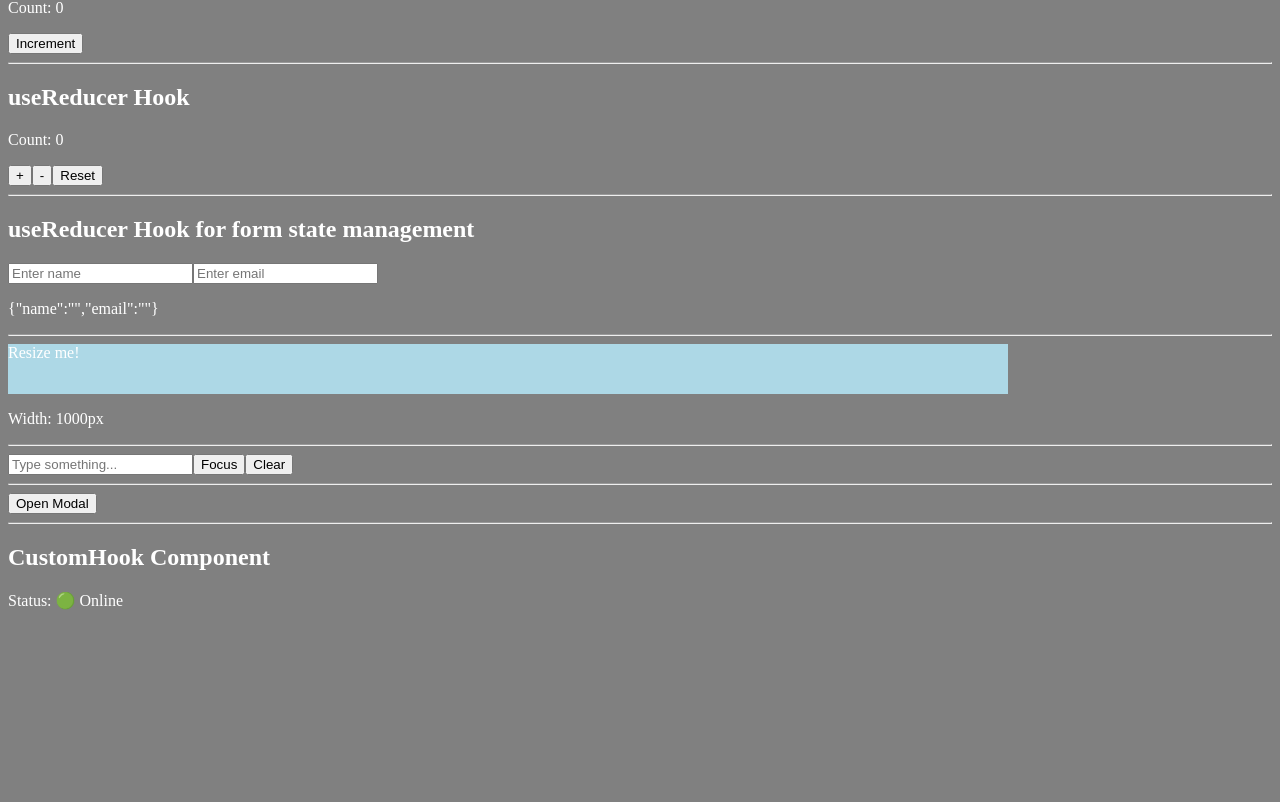
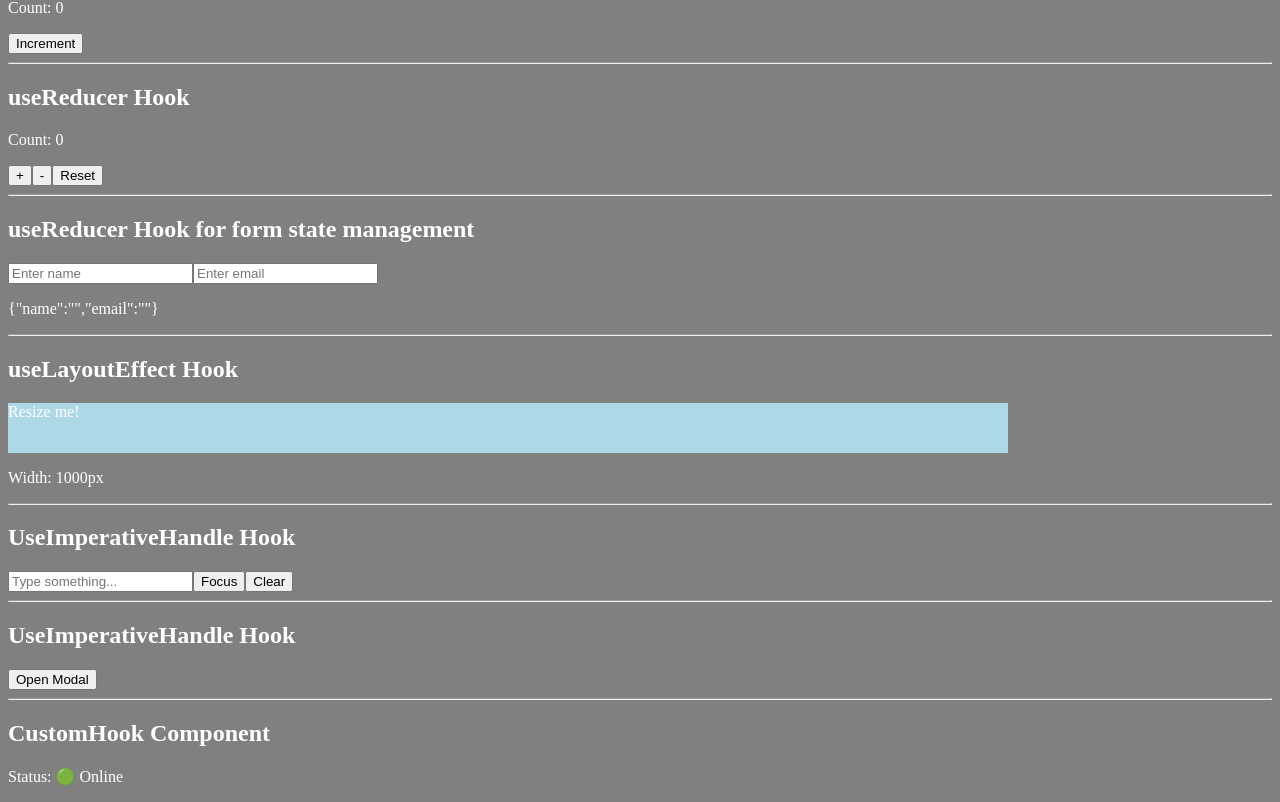
Before and after one commit to Anusuya-SK/React-Projects, a React (Create React App) app in the folder react_hooks/: page / in a window 1280 px wide. Shown: the part 862-1664 px from the top of the page. Before the commit the page ends 1488 px from the top, so only its background shows below. Built offline with nearby package versions, Linux system fonts and the light colour scheme.

Commit message:
Added comments

```diff
--- a/react_hooks/src/components/UseImperativeHandle.js
+++ b/react_hooks/src/components/UseImperativeHandle.js
@@ -21,6 +21,7 @@ function UseImperativeHandle() {
     const inputRef = useRef();
   return (
     <div>
+      <h2>UseImperativeHandle Hook</h2>
       <CustomInput ref={inputRef} />
       <button onClick={() => inputRef.current.focus()}>Focus</button>
       <button onClick={() => inputRef.current.clear()}>Clear</button>
--- a/react_hooks/src/components/UseImperativeModal.js
+++ b/react_hooks/src/components/UseImperativeModal.js
@@ -24,6 +24,7 @@ function UseImperativeModal() {
 
   return (
     <div>
+      <h2>UseImperativeHandle Hook</h2>
         <button onClick={() => modalRef.current.open()}>Open Modal</button>
         <Modal ref={modalRef} />
     </div>
--- a/react_hooks/src/components/UseLayoutEffectHook.js
+++ b/react_hooks/src/components/UseLayoutEffectHook.js
@@ -23,6 +23,7 @@ function UseLayoutEffectHook() {
     //     ))}
     // </div>
     <div>
+      <h2>useLayoutEffect Hook</h2>
       <div ref={boxRef} style={{ width: "1000px", height: "50px", background: "lightblue" }}>
         Resize me!
       </div>
```
